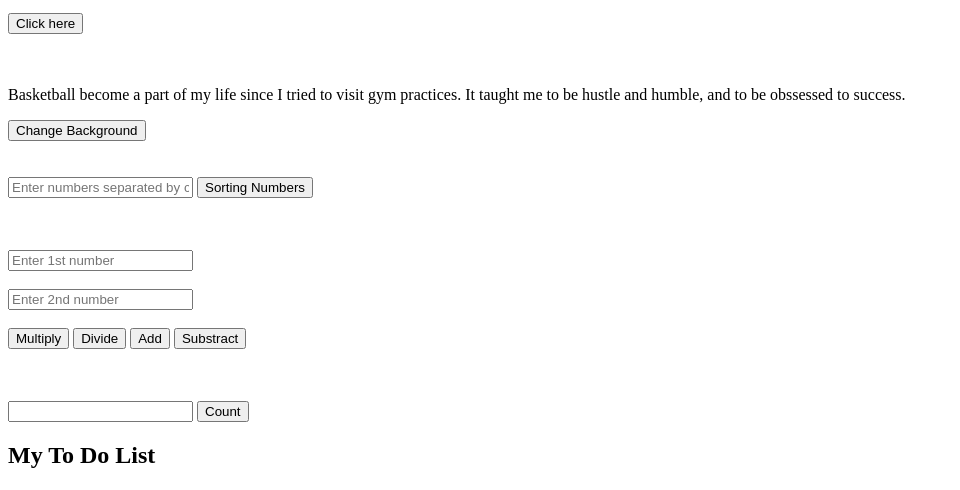
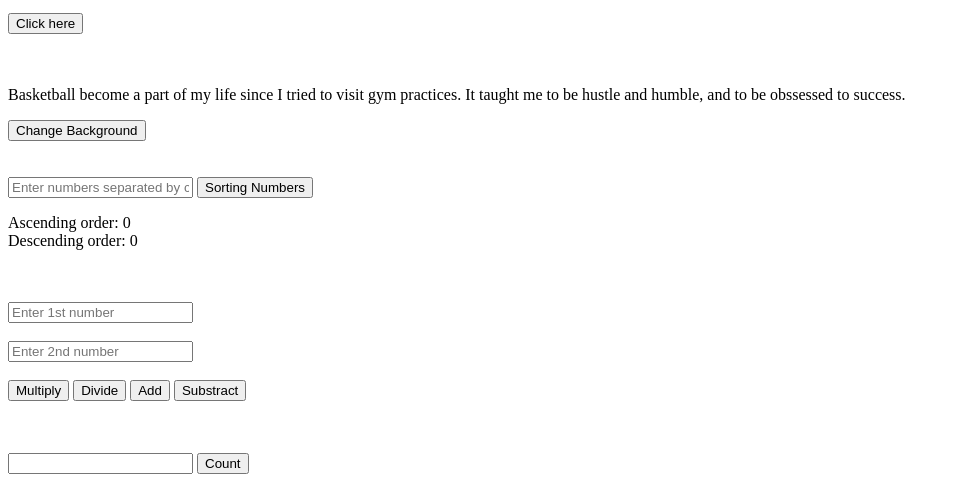
Before and after one commit to ZhannurK/folder-for-web, a plain HTML site: page assik4.html in a window 1280 px wide. Both pictures are taken after a click on the button "Sorting Numbers". Shown: the part 426-916 px from the top of the page, without its empty margins (0-960 px from the left). Drawn offline with Linux system fonts and the light colour scheme.

Commit message:
fixing isuues

```diff
--- a/assik4.html
+++ b/assik4.html
@@ -62,10 +62,6 @@
         <p id="daniil"> </p>
      </div>
 
-    <header>
-        <h2> My To Do List </h2>
-    </header>
-
     <script src="jspart.js"> </script>
 </body>
 </html>
--- a/jspart.js
+++ b/jspart.js
@@ -1,18 +1,16 @@
-function Sort(){
-    function compareNums(a, b) {
-        return a - b;
-    }
+function Sort() {
+    let arr = document.getElementById('Array').value.split(' ').map(Number);
 
-    function reversedComparison(a, b) {
-        return b - a;
-    }
+    arr.sort(function(a, b) {
+      return a - b;
+    });
+    document.getElementById('Alan').innerHTML = "Ascending order: " + arr;
 
-    let arr = document.getElementById('Array').value.split(' ').map(Number);
-    arr.sort(compareNums);
-    arr.sort(reversedComparison);
-}
-
-
+    arr.sort(function(a, b) {
+      return b - a;
+    });
+    document.getElementById('Alan').innerHTML += "<br>Descending order: " + arr;
+  }
 
 function calculateTax() {
     let taxRate;
--- a/script.js
+++ b/script.js
@@ -1,7 +1,6 @@
 let todoInput = document.querySelector(".todo-input");
 let todoButton = document.querySelector(".todo-button");
 let todoList = document.querySelector(".todo-list");
-let filterOption = document.querySelector(".filter-todo");
 
 document.addEventListener("DOMContentLoaded", getLocalTodos);
 todoButton.addEventListener("click", addTodo);
@@ -9,6 +8,7 @@ todoList.addEventListener("click", deleteCheck);
 
 function addTodo(event) {
     event.preventDefault();
+
     let todoDiv = document.createElement("div");
     todoDiv.classList.add("todo");
     let newTodo = document.createElement("li");
@@ -16,7 +16,6 @@ function addTodo(event) {
     newTodo.classList.add("todo-item");
     todoDiv.appendChild(newTodo);
 
-    //adding to the local storage
     saveLocalTodos(todoInput.value);
 
     let completedButton = document.createElement("button");
```
Also changed, not shown: draft.html (deleted).
